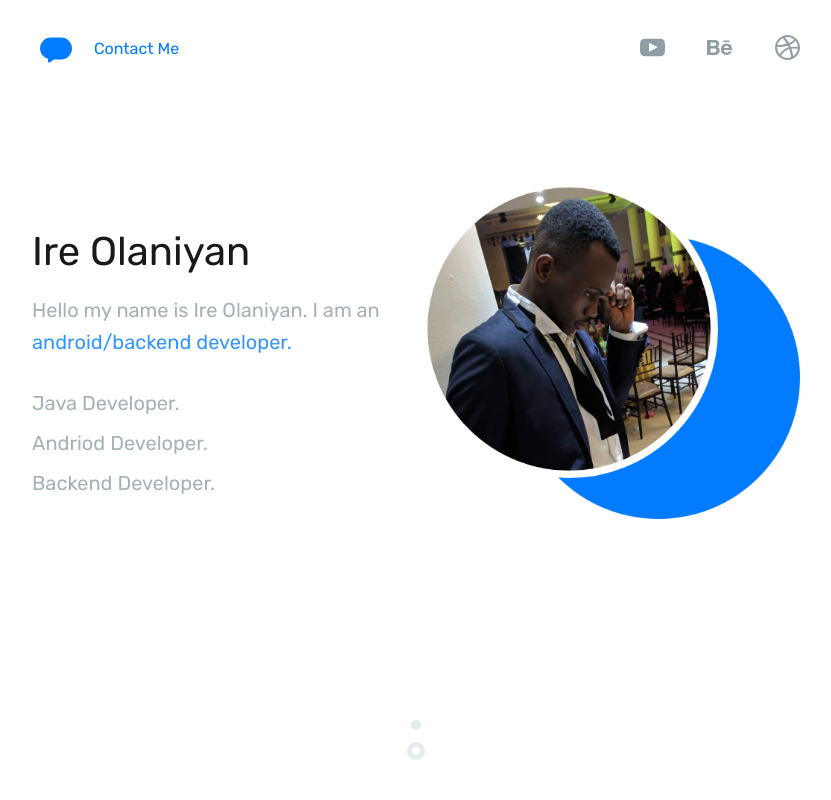
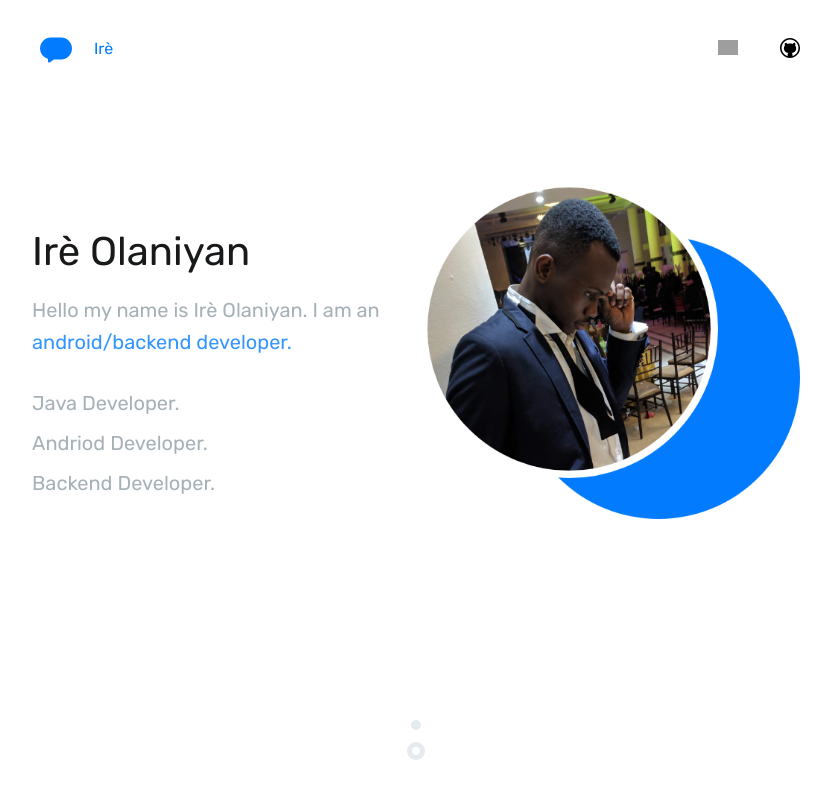
Before and after one commit to Ipaye/Ire, a plain HTML site: page index.html in a window 1280 px wide. Shown: the top 800 px of the page, without its empty margins (224-1055 px from the left). Drawn offline with Linux system fonts and the light colour scheme; grey boxes are pictures that could not be loaded.

Commit message:
Last clean up

```diff
--- a/index.html
+++ b/index.html
@@ -7,30 +7,27 @@
     <link href="https://fonts.googleapis.com/css?family=Rubik:400,500" rel="stylesheet">
     <link rel="stylesheet" href="app.css" type="text/css" />
     <link rel="shortcut icon" href="favicon.png" type="image/png">
-    <title>Ire Olaniyan</title>
+    <title>Irè Olaniyan</title>
   </head>
   <body>
     <!--? Navigation -->
     <nav class="nav">
       <div class="nav__brand">
-        <a href="#" class="nav__item">
+        <a href="https://github.com/ireolaniyan" class="nav__item">
           <img
             src="assets/chat.svg"
             alt="contact logo"
             class="nav__logo-contact"
           />
-          Contact Me
+          Irè
         </a>
       </div>
       <div class="nav__icons">
-        <a href="#" class="nav__item">
-          <img src="assets/youtubeicon.svg" alt="youtube" class="nav__icon" />
+        <a href="https://twitter.com/ireolaniyan" class="nav__item">
+          <img src="https://image.flaticon.com/icons/png/512/23/23931.png" width="20px" alt="twitter" class="nav__icon" />
         </a>
-        <a href="#" class="nav__item">
-          <img src="assets/behance.svg" alt="behance" class="nav__icon" />
-        </a>
-        <a href="#" class="nav__item">
-          <img src="assets/dribbble-icon.svg" alt="dribble" class="nav__icon" />
+        <a href="https://github.com/ireolaniyan" class="nav__item">
+          <img src="assets/github.svg" alt="github" width="20px" class="nav__icon" />
         </a>
       </div>
     </nav>
@@ -39,9 +36,9 @@
     <div class="intro">
       <div class="intro__wrapper">
         <div class="intro__left">
-          <h1>Ire Olaniyan</h1>
+          <h1>Irè Olaniyan</h1>
           <p>
-            Hello my name is Ire Olaniyan. I am an<br />
+            Hello my name is Irè Olaniyan. I am an<br />
             <span class="color-blue" >android/backend developer.</spa>
           </p>
           <ul class="intro__left-list">
@@ -103,7 +100,7 @@
       </div>
 
       <div class="footer">
-        <a href="#" class="footer__link">More on GitHub</a>
+        <a href="https://github.com/ireolaniyan" class="footer__link">More on GitHub</a>
         <div class="footer__underline"></div>
       </div>
   </body>
```
